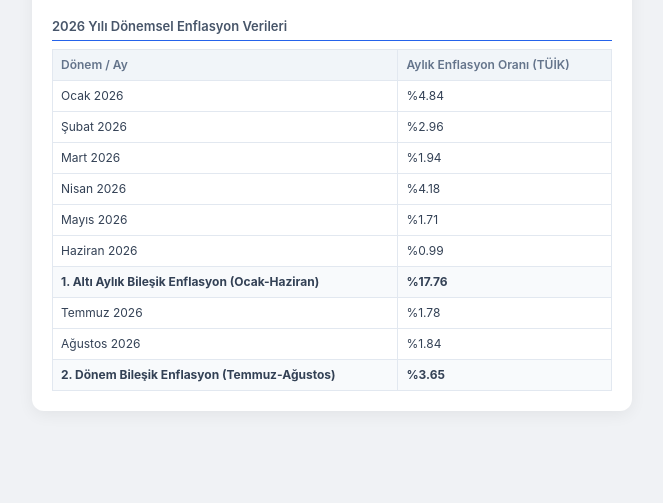
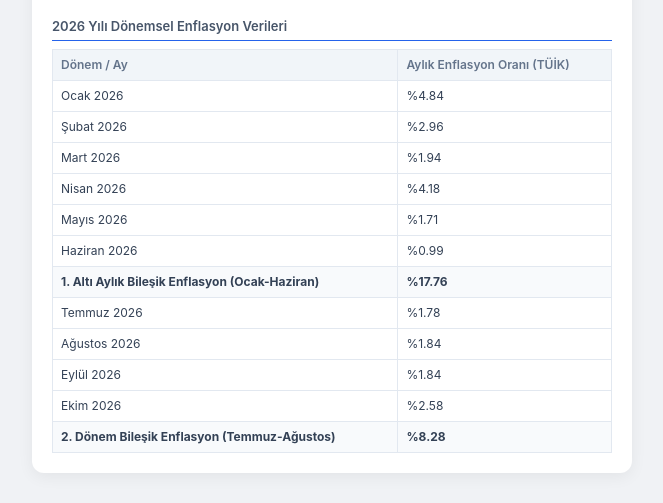
Before and after one commit to numan067/bordro, a plain HTML site: page index.html in a window 1280 px wide. Shown: the part 633-1136 px from the top of the page, without its empty margins (308-971 px from the left). Before the commit the page ends 1074 px from the top, so only its background shows below. Drawn offline with Linux system fonts and the light colour scheme.

Commit message:
Update index.html

```diff
--- a/index.html
+++ b/index.html
@@ -210,9 +210,17 @@
                     <td>Ağustos 2026</td>
                     <td>%1.84</td>
                 </tr>
+                <tr>
+                    <td>Eylül 2026</td>
+                    <td>%1.84</td>
+                </tr>
+                <tr>
+                    <td>Ekim 2026</td>
+                    <td>%2.58</td>
+                </tr>
                 <tr class="summary-row">
                     <td>2. Dönem Bileşik Enflasyon (Temmuz-Ağustos)</td>
-                    <td>%3.65</td>
+                    <td>%8.28</td>
                 </tr>
             </tbody>
         </table>
```
